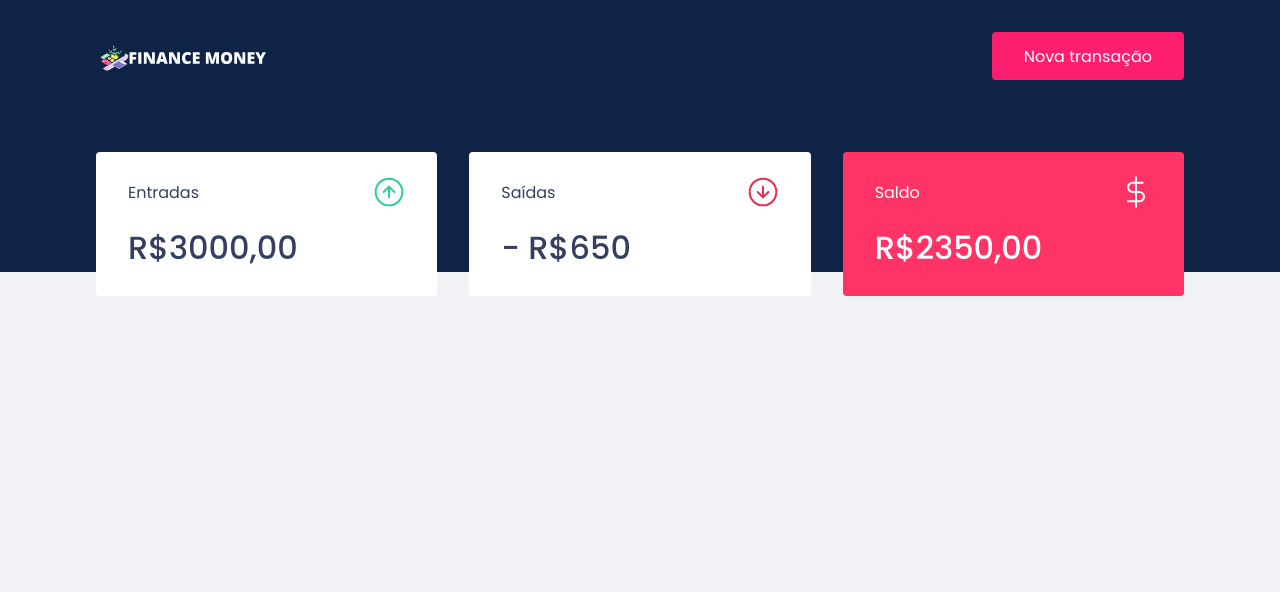
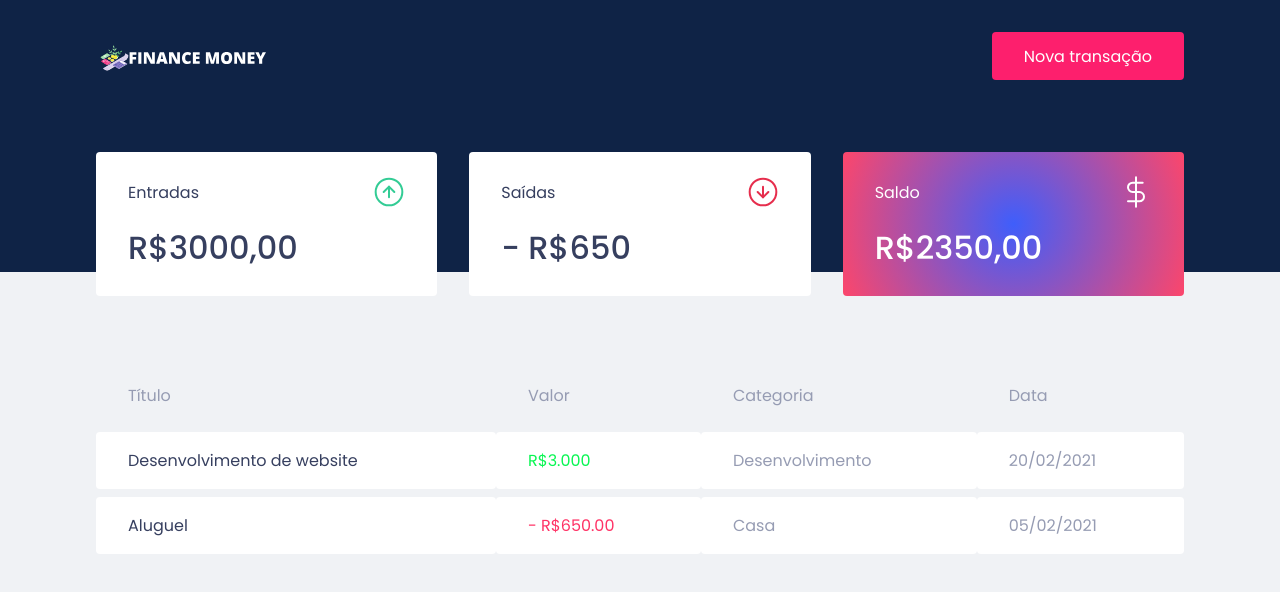
Before and after one commit to alangeek/Finance_Money_React_Typescript, a React (Create React App) app: page / in a window 1280 px wide. Shown: the top 592 px of the page. Built offline with nearby package versions, Linux system fonts and the light colour scheme.

Commit message:
Component TransactionTable

```diff
--- a/src/components/Dashboard/index.tsx
+++ b/src/components/Dashboard/index.tsx
@@ -1,4 +1,5 @@
 import { Summary } from "../Summary";
+import { TransactionsTable } from "../TransactionsTable";
 
 import { Container } from "./styles";
 
@@ -6,6 +7,7 @@
   return (
     <Container>
       <Summary />
+      <TransactionsTable />
     </Container>
   );
 }
--- a/src/components/Summary/styles.ts
+++ b/src/components/Summary/styles.ts
@@ -27,7 +27,8 @@
     }
 
     &.highlight-background {
-      background: var(--red);
+      background: rgb(63,94,251);
+background: radial-gradient(circle, rgba(63,94,251,1) 0%, rgba(252,70,107,1) 100%);
       color: #fff;
     }
   }
--- /dev/null
+++ b/src/components/TransactionsTable/index.tsx
@@ -0,0 +1,33 @@
+import { Container } from "./styles";
+
+export function TransactionsTable() {
+  return (
+    <Container>
+      <table>
+        <thead>
+          <tr>
+            <th>Título</th>
+            <th>Valor</th>
+            <th>Categoria</th>
+            <th>Data</th>
+          </tr>
+        </thead>
+
+        <tbody>
+          <tr>
+            <td>Desenvolvimento de website</td>
+            <td className="deposit">R$3.000</td>
+            <td>Desenvolvimento</td>
+            <td>20/02/2021</td>
+          </tr>
+          <tr>
+            <td>Aluguel</td>
+            <td className="withdraw">- R$650.00</td>
+            <td>Casa</td>
+            <td>05/02/2021</td>
+          </tr>
+        </tbody>
+      </table>
+    </Container>
+  );
+}
--- /dev/null
+++ b/src/components/TransactionsTable/styles.ts
@@ -0,0 +1,37 @@
+import styled from 'styled-components';
+
+export const Container = styled.div`
+  margin-top: 4rem;
+
+  table {
+    width: 100%;
+    border-spacing: 0 0.5rem;
+
+    th {
+      color: var(--text-body);
+      font-weight: 400;
+      padding: 1rem 2rem;
+      text-align: left;
+      line-height: 1.5rem;
+    }
+
+    td {
+      padding: 1rem 2rem;
+      border: 0;
+      background: var(--shape);
+      color: var(--text-body);
+      border-radius: 0.25rem;
+
+      &:first-child {
+        color: var(--text-title);
+      }
+
+      &.deposit {
+        color: var(--green);
+      }
+      &.withdraw {
+        color: var(--red);
+      }
+    }
+  }
+`;
--- a/src/styles/global.ts
+++ b/src/styles/global.ts
@@ -5,6 +5,7 @@
         --background: #f0f2f5;
         --red: #ff3366;
         --blue: #0f2346;
+        --green: #08f652;
 
         --red-light: #fd1f6d;
 
```
